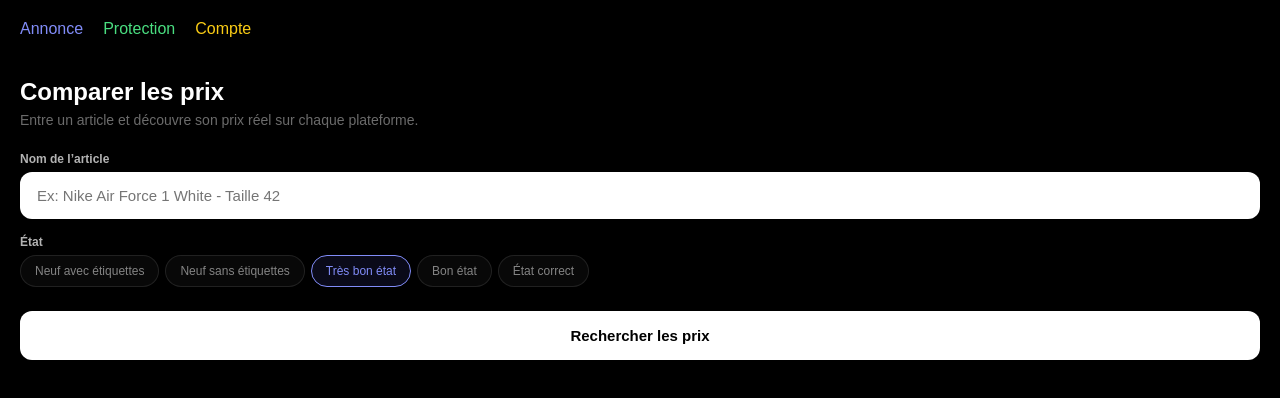
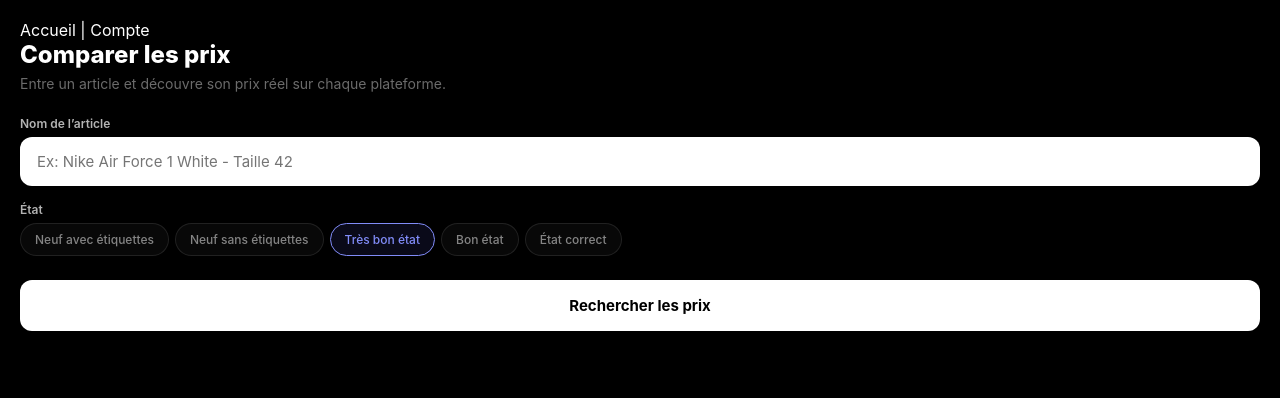
Before and after one commit to WRONIKOWSKY/sellguard, a Next.js app in the folder sellguard/: page /prix in a window 1280 px wide. Shown: the top 398 px of the page. Built offline with nearby package versions, Linux system fonts and the light colour scheme.

Commit message:
Update Layout.js

```diff
--- a/sellguard/components/Layout.js
+++ b/sellguard/components/Layout.js
@@ -1,27 +1,11 @@
-import Link from "next/link";
-
-const NAV_COLORS = {
-  "/annonce": "#818CF8",
-  "/protection": "#4ADE80",
-  "/compte": "#FACC15",
-};
-
 export default function Layout({ children }) {
   return (
-    <div style={{ fontFamily: "sans-serif" }}>
-      <nav style={{ display: "flex", gap: 20, padding: 20 }}>
-        <Link href="/annonce" style={{ color: NAV_COLORS["/annonce"] }}>
-          Annonce
-        </Link>
-        <Link href="/protection" style={{ color: NAV_COLORS["/protection"] }}>
-          Protection
-        </Link>
-        <Link href="/compte" style={{ color: NAV_COLORS["/compte"] }}>
-          Compte
-        </Link>
+    <div style={{ padding: 20 }}>
+      <nav>
+        <a href="/">Accueil</a> | <a href="/compte">Compte</a>
       </nav>
 
-      <main style={{ padding: 20 }}>{children}</main>
+      <main>{children}</main>
     </div>
   );
 }
```
